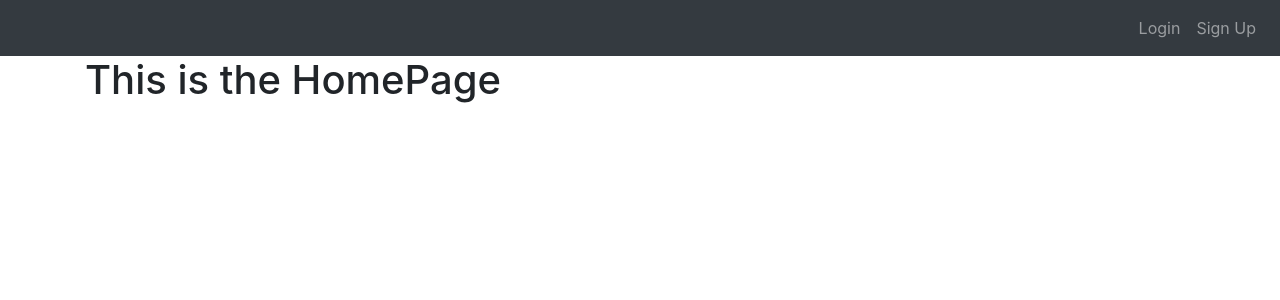
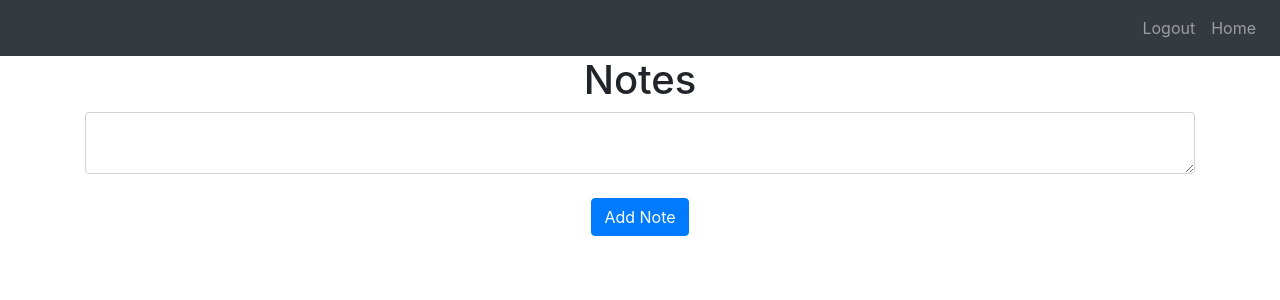
Before and after one commit to JackSkellet/Website, a Flask app: template Website/templates/home.html in a window 1280 px wide. Shown: the top 300 px of the page. Run offline with Flask 2, Linux system fonts and the light colour scheme; the template is opened without the code that fills it: values that come from a table or form of the project are taken from there, others are empty; data comes from the database, SQL or seed files in the repository; both versions use the stored data as it was before the commit; some libraries are stand-ins or nearby versions.

Commit message:
it works now!

```diff
--- a/Website/static/index.js
+++ b/Website/static/index.js
@@ -0,0 +1,8 @@
+function deleteNote(noteId) {
+  fetch("/delete-note", {
+    method: "POST",
+    body: JSON.stringify({ noteId: noteId }),
+  }).then((_res) => {
+    window.location.href = "/";
+  });
+}
--- a/Website/templates/base.html
+++ b/Website/templates/base.html
@@ -78,10 +78,18 @@
           crossorigin="anonymous"
         ></script>
 
-        <script
-          type="text/javascript"
-          src="{{ url_for('static', filename='index.js') }}"
-        ></script>
+        {% block javascript %}
+        <script type="text/javascript">
+            function deleteNote(noteId) {
+        fetch("/delete-note", {
+            method: "POST",
+            body: JSON.stringify({ noteId: noteId }),
+        }).then((_res) => {
+            window.location.href = "/";
+        });
+        }
+        </script>
+        {% endblock %}
     </body>
 
 </html>
--- a/Website/templates/home.html
+++ b/Website/templates/home.html
@@ -1,5 +1,22 @@
 {% extends "base.html" %} {% block title %}Home{% endblock %}
 
 {% block content %}
-<h1>This is the HomePage</h1>
+<h1 align="center">Notes</h1>
+<ul class="list-group list-group-flush" id="notes">
+    {% for note in user.notes %}
+    <li class="list-group-item">
+        {{ note.data }}
+        <button type="button" class="close" onClick="deleteNote({{ note.id }})">
+            <span aria-hidden="true">&times;</span>
+        </button>
+    </li>
+    {% endfor %}
+</ul>
+<form method="post">
+    <textarea name="note" id="note" class="form-control"></textarea>
+    <br />
+    <div align="center">
+        <button type="submit" class="btn btn-primary">Add Note</button>
+    </div>
+</form>
 {% endblock %}
```
Also changed, not shown: Website/models.py (+6 -7 lines), Website/views.py (+33 -2 lines), Website/database.db.
